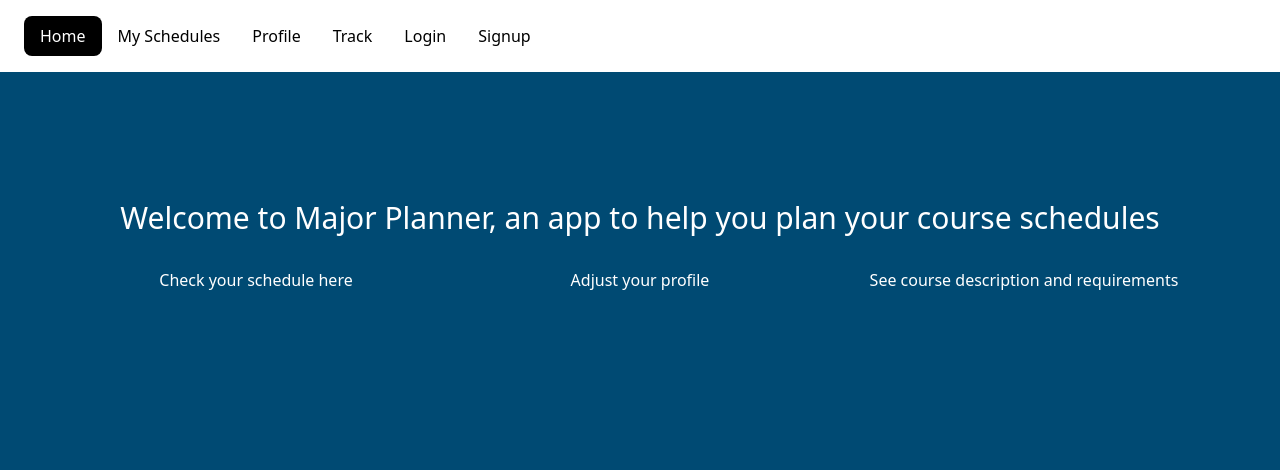
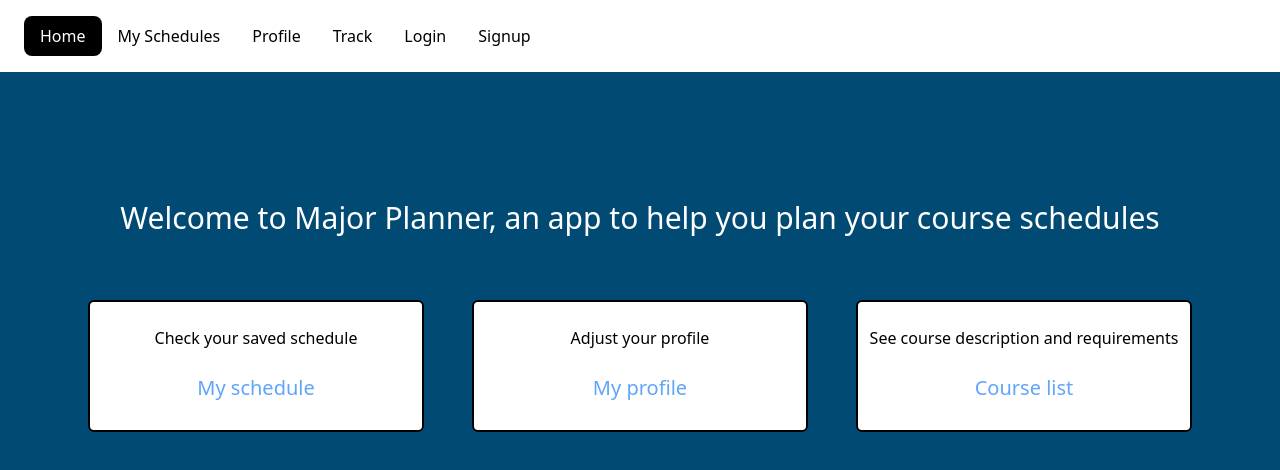
Before and after one commit to CS320-group-B/CS320-project, a React (Create React App) app in the folder client/: page / in a window 1280 px wide. Shown: the top 470 px of the page. Built offline with nearby package versions, Linux system fonts and the light colour scheme.

Commit message:
minor change to track page, schedule page and navbar, added link cards to homepage

```diff
--- a/client/src/components/Home/Home.tsx
+++ b/client/src/components/Home/Home.tsx
@@ -1,11 +1,17 @@
 import "./Home.css";
 
-const descriptionCard = function(description: string) {
+const descriptionCard = function(description: string, link: string, linkName: string) {
   return (
-    <div className="container text-center">
-      <p>
+    <div className="container text-center bg-white mx-6 pb-7 rounded-md border-2 border-black">
+      <p className="my-6">
         {description}
       </p>
+      <div className="hover:-translate-y-1 transition-all">
+        <a href={link} className="text-xl text-blue-400 hover:translate-y-0">
+          {linkName}
+        </a>
+      </div>
+
     </div>
 
   )
@@ -13,14 +19,14 @@ const descriptionCard = function(description: string) {
 
 function Home () {
     return (
-        <header className="App-header h-full bg-[#004a73]">
-          <p className="text-3xl text-center text-white pt-[10%]">
+        <header className="App-header h-screen bg-[#004a73]">
+          <p className="text-3xl text-center text-white pt-[10%] mb-16">
             Welcome to Major Planner, an app to help you plan your course schedules
           </p>
-          <div className="container text-white flex flex-row px-16 py-8">
-            {descriptionCard("Check your schedule here")}
-            {descriptionCard("Adjust your profile")}
-            {descriptionCard("See course description and requirements")}
+          <div className="container flex flex-row px-16 py-16x">
+            {descriptionCard("Check your saved schedule", "/schedule", "My schedule")}
+            {descriptionCard("Adjust your profile", "/profile", "My profile")}
+            {descriptionCard("See course description and requirements", "/track", "Course list")}
           </div>
         </header>
     );
--- a/client/src/components/Navbar/Navbar.tsx
+++ b/client/src/components/Navbar/Navbar.tsx
@@ -5,14 +5,11 @@ function Navbar() {
   const routes = [{ name: 'Home', path: '/' }, { name: 'My Schedules', path: '/Schedule' }, { name: 'Profile', path: '/Profile' }, { name: 'Track', path: '/Track' }, { name: 'Login', path: '/Login' },{ name: 'Signup', path: '/Signup' }];
   return (
     <div>
-      <ul id="nav" className="py-4 shadow-md flex px-6">
+      <ul id="nav" className="py-4 shadow-md flex px-6 border-b-1 border-black">
         {routes.map((item) => {
           const active = location.pathname === item.path ? 'bg-black text-white rounded-lg' : ''
           return <li className={"px-4 py-2 " + active}><a href={item.path}>{item.name}</a></li>
         })}
-
-
-
       </ul>
     </div>
   );
--- a/client/src/components/Schedule/Schedule.tsx
+++ b/client/src/components/Schedule/Schedule.tsx
@@ -15,7 +15,7 @@ function Schedule() {
     }
 
     return (
-        <div id="schedule-container" className="pt-8">
+        <div id="schedule-container" className="py-8">
             <ul className="date">
                 <div className="title">Monday</div>
                 <ul className="course-list" style={{ height: tableSize + 'px' }}>
--- a/client/src/components/Track/Flow.tsx
+++ b/client/src/components/Track/Flow.tsx
@@ -161,10 +161,9 @@ const BasicFlow = () => {
             onNodeClick={onClick}
 
 
-
         >
 
-            <div className="collapse md:visible  bg-white w-96 right-8 bottom-48  top-8 rounded-lg shadow-md border-gray border p-6 absolute z-50">
+            <div className="overflow-auto collapse md:visible  bg-white w-96 right-8 bottom-48  top-8 rounded-lg shadow-md border-gray border p-6 absolute z-50">
                 {professor ? <div className="text-left">
                     <h1 className="text-lg font-bold">{`${professor?.name.first} ${professor?.name.last}`}</h1>
                     <p className="text-sm pt-2">Email: {professor.email}</p>
```
